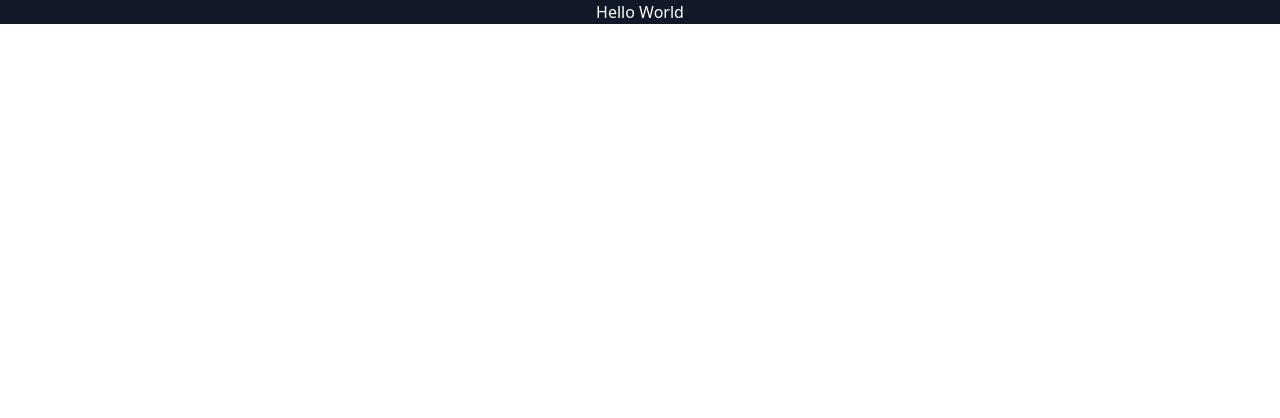
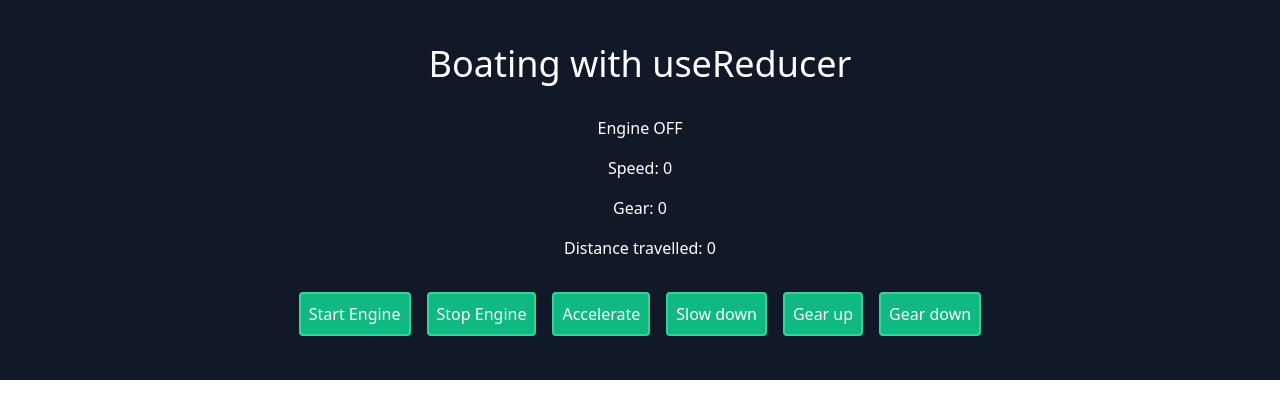
Before and after one commit to pietow/react-router, a React (Create React App) app: page / in a window 1280 px wide. Shown: the top 418 px of the page. Built offline with nearby package versions, Linux system fonts and the light colour scheme.

Commit message:
state mangement

```diff
--- a/src/App.js
+++ b/src/App.js
@@ -1,12 +1,66 @@
-import "./App.css";
-import { useImmerReducer } from 'use-immer'
+/** @format */
+
+import './App.css'
+import { useReducer } from 'react'
+import { initialState, boatReducer } from './boatReducer'
 
 function App() {
-  return (
-    <div className="App flex flex-col items-center bg-gray-900 text-white h-full">
-       <p>Hello World</p>
-    </div>
-  );
+    const [state, dispatch] = useReducer(boatReducer, initialState)
+    return (
+        <div className="App p-5 flex flex-col items-center bg-gray-900 text-white h-full">
+            <h2 className="text-4xl m-6">Boating with useReducer</h2>
+            <p className="py-2">
+                Engine {state.running === true ? 'ON' : 'OFF'}
+            </p>
+            <p className="py-2">Speed: {state.speed}</p>
+            <p className="py-2">Gear: {state.gear}</p>
+            <p className="py-2">Distance travelled: {state.distance}</p>
+            <div className="m-4">
+                <button
+                    onClick={() =>
+                        dispatch({
+                            type: 'start',
+                        })
+                    }
+                    className="border-2 border-green-400 bg-green-500 p-2 m-2 rounded">
+                    Start Engine
+                </button>
+                <button
+                    onClick={() =>
+                        dispatch({
+                            type: 'stop',
+                        })
+                    }
+                    className="border-2 border-green-400 bg-green-500 p-2 m-2 rounded">
+                    Stop Engine
+                </button>
+                <button className="border-2 border-green-400 bg-green-500 p-2 m-2 rounded">
+                    Accelerate
+                </button>
+                <button className="border-2 border-green-400 bg-green-500 p-2 m-2 rounded">
+                    Slow down
+                </button>
+                <button
+                    onClick={() =>
+                        dispatch({
+                            type: 'gear_up',
+                        })
+                    }
+                className="border-2 border-green-400 bg-green-500 p-2 m-2 rounded">
+                    Gear up
+                </button>
+                <button
+                    onClick={() =>
+                        dispatch({
+                            type: 'gear_down',
+                        })
+                    }
+                className="border-2 border-green-400 bg-green-500 p-2 m-2 rounded">
+                    Gear down
+                </button>
+            </div>
+        </div>
+    )
 }
 
-export default App;
+export default App
--- /dev/null
+++ b/src/boatReducer.js
@@ -0,0 +1,84 @@
+/** @format */
+
+export const initialState = {
+    running: false, //stop and start
+    gear: 0,
+    speed: 0,
+    distance: 0,
+}
+
+export function boatReducer(state, action) {
+    switch (action.type) {
+        case 'start': {
+            if (Math.random() <= 0.5) {
+                console.log('start failed')
+                return { ...state }
+            } else {
+                return {
+                    ...state,
+                    running: true,
+                }
+            }
+        }
+        case 'stop': {
+            return {
+                ...state,
+                running: false,
+                gear: 0,
+            }
+        }
+        case 'gear_up': {
+            if (state.running === true) {
+                return {
+                    ...state,
+                    gear: state.gear === 5 ? 5 : state.gear + 1,
+                }
+            } else {
+                return state
+            }
+        }
+        case 'gear_down': {
+            if (state.running === true)
+            {
+                return {
+                    ...state,
+                    gear: state.gear === -2 ? -2 : state.gear - 1,
+                }
+            } else {
+                return state
+            }
+        }
+        case 'increase_speed': {
+            const iniBoost = state.speed === 0 ? 10 : 1
+            if (state.running === true)
+            {
+                return {
+                    ...state,
+                    speed:
+                    state.speed + iniBoost + (1 / 4) * Math.abs(state.gear),
+                }
+            } else {
+                return state
+            }
+        }
+        case 'decrease_speed': {
+            if (state.running === true)
+            {
+                return {
+                    ...state,
+                    speed:
+                    state.speed > 1
+                    ? 1
+                    : state.speed === 0
+                    ? 0
+                    : state.speed - 0.1,
+                }
+            } else {
+                return state
+            }
+        }
+        default: {
+            throw Error('Unknown action: ' + action.type)
+        }
+    }
+}
```
